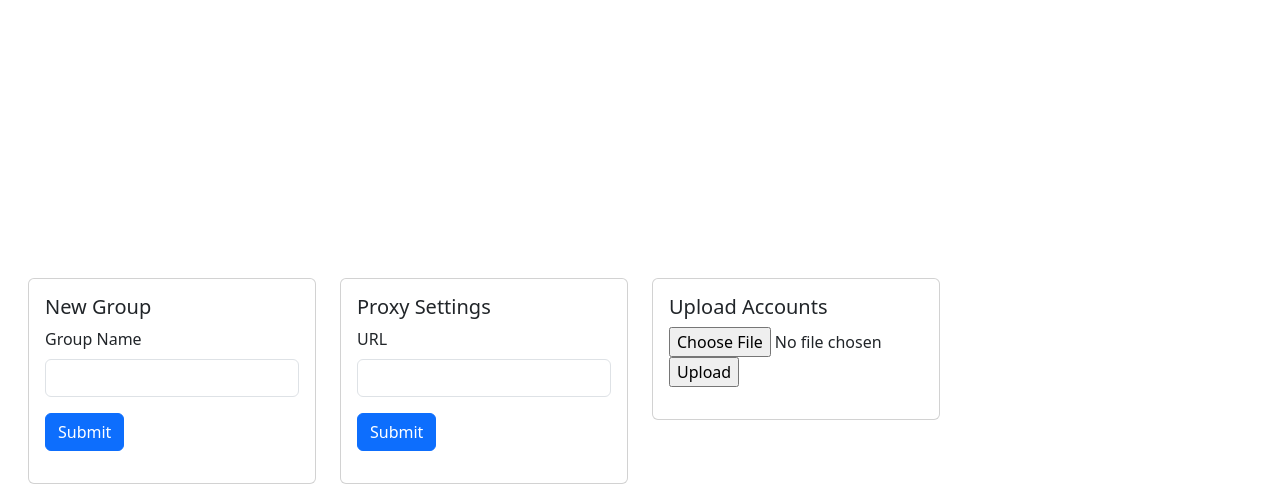
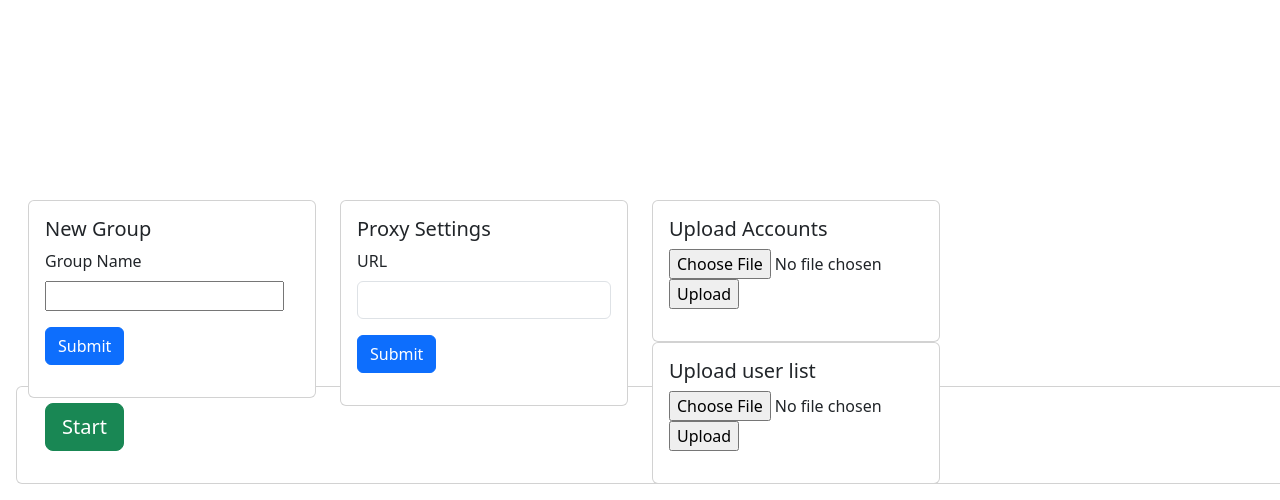
Before and after one commit to JohnBardoe/groupspam, a Python web app: template templates/index.html in a window 1280 px wide. Shown: the part 300-800 px from the top of the page. Run offline with Jinja, Linux system fonts and the light colour scheme; the template is opened without the code that fills it, so the values that code supplies are empty.

Commit message:
update html

```diff
--- a/templates/index.html
+++ b/templates/index.html
@@ -18,21 +18,22 @@
 	{% for group in groups %}
 	<!-- card fits content with inner padding of 20px -->
 	<div class="col">
-	<div class="card" id="{{ group }}">
+	<div class="card" id="{{ group['name'] }}">
 	    <div class="card-body text-center">
-	      <h5 class="card-title">{{ group }}</h5>
-	      <h6 class="card-subtitle mb-2 text-muted">Added: -- Failed: --</h6>
-	      <form action="/groupEdit" method="post">
+		<!-- selector for user list. has label 'User List' -->
+	        <h6 class="card-subtitle mb-2 text-muted">Added: -- Failed: --</h6>
+		<!-- textbox for group name with label 'Group Name' -->
+		<input type="text" class="form-control" id="group" name="group" rows="1" placeholder="{{ group['name'] }}"></input>
+		<select class="form-select" aria-label="User List">
+			{% for userlist in userlists %}
+			<option value="{{ userlist }}" {% if userlist == group['userlist'] %} selected {% endif %}>{{ userlist }}</option>
+			{% endfor %}
+		</select>
+	      <form action="/group_delete" method="post">
 		<input type="hidden" name="group" value="{{ group }}">
-		<input type="text" class="form-control" id="group" name="group" rows="1" placeholder="{{ group }}"></input>
-		<input type="file" class="form-control" id="file" name="file" rows="1" placeholder="Upload users .csv"></input>
-		<!-- stick row of two buttons to bottom of the card. one button is submit, the other is delete -->
 		<div class="row mx-3 my-3">
 		  <div class="col">
-		    <button type="submit" class="btn btn-primary">Update</button>
-		  </div>
-		  <div class="col">
-		    <button type="button" class="btn btn-danger" data-bs-toggle="modal" data-bs-target="#deleteModal">Delete</button>
+		    <button type="button" class="btn btn-danger">Delete</button>
 		  </div>
 		</div>
 	      </form>
@@ -51,7 +52,13 @@
 	</div>
 	</div>
       </div>
-    </div>
+      </div>
+      <!-- big green start button. pineed to the bottom with some padding -->
+      <div class="card fixed-bottom mx-3 my-3">
+	<form action="/start" method="post" class="card-body">
+	<button type="submit" class="btn btn-success btn-lg btn-block">Start</button>
+	</form>
+      </div>
   </div>
   <!-- stick to the bottom of the screen and padding on the left and right of 15px -->
   <div class="row fixed-bottom mx-3 my-3">
@@ -62,7 +69,7 @@
 	<form action="/newgroup" method="post">
 	  <div class="mb-3">
 	    <label for="groupname" class="form-label">Group Name</label>
-	    <input type="text" class="form-control" id="groupname" name="groupname">
+	    <input type="text" cbreakslass="form-control" id="groupname" name="groupname">
 	  </div>
 	  <button type="submit" class="btn btn-primary">Submit</button>
 	</form>
@@ -88,9 +95,17 @@
       <div class="card">
 	<div class="card-body">
 	<h5 class="card-title">Upload Accounts</h5>
-	<!-- allow only zip files -->
 	<form action="/upload" method="post" enctype="multipart/form-data">
 	  <input type="file" name="file" id="file" accept=".zip,.rar,.7zip">
+	  <input type="submit" value="Upload" name="submit">
+	</form>
+	</div>
+      </div>
+      <div class="card">
+	<div class="card-body">
+	<h5 class="card-title">Upload user list</h5>
+	<form action="/upload_userlist" method="post" enctype="multipart/form-data">
+	  <input type="file" name="file" id="file" accept=".txt, .csv">
 	  <input type="submit" value="Upload" name="submit">
 	</form>
 	</div>
```
Also changed, not shown: app.py (+20 -6 lines).
